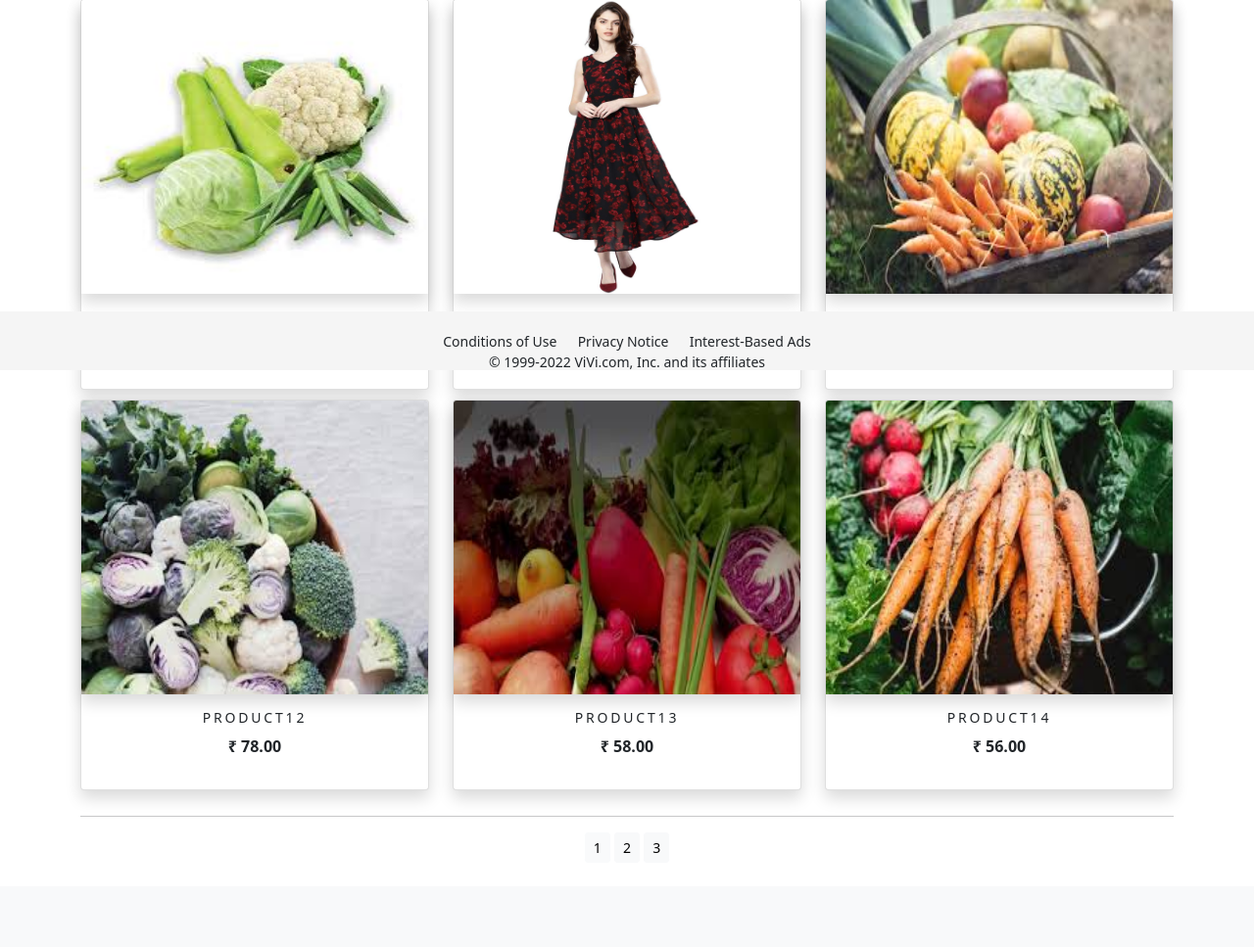
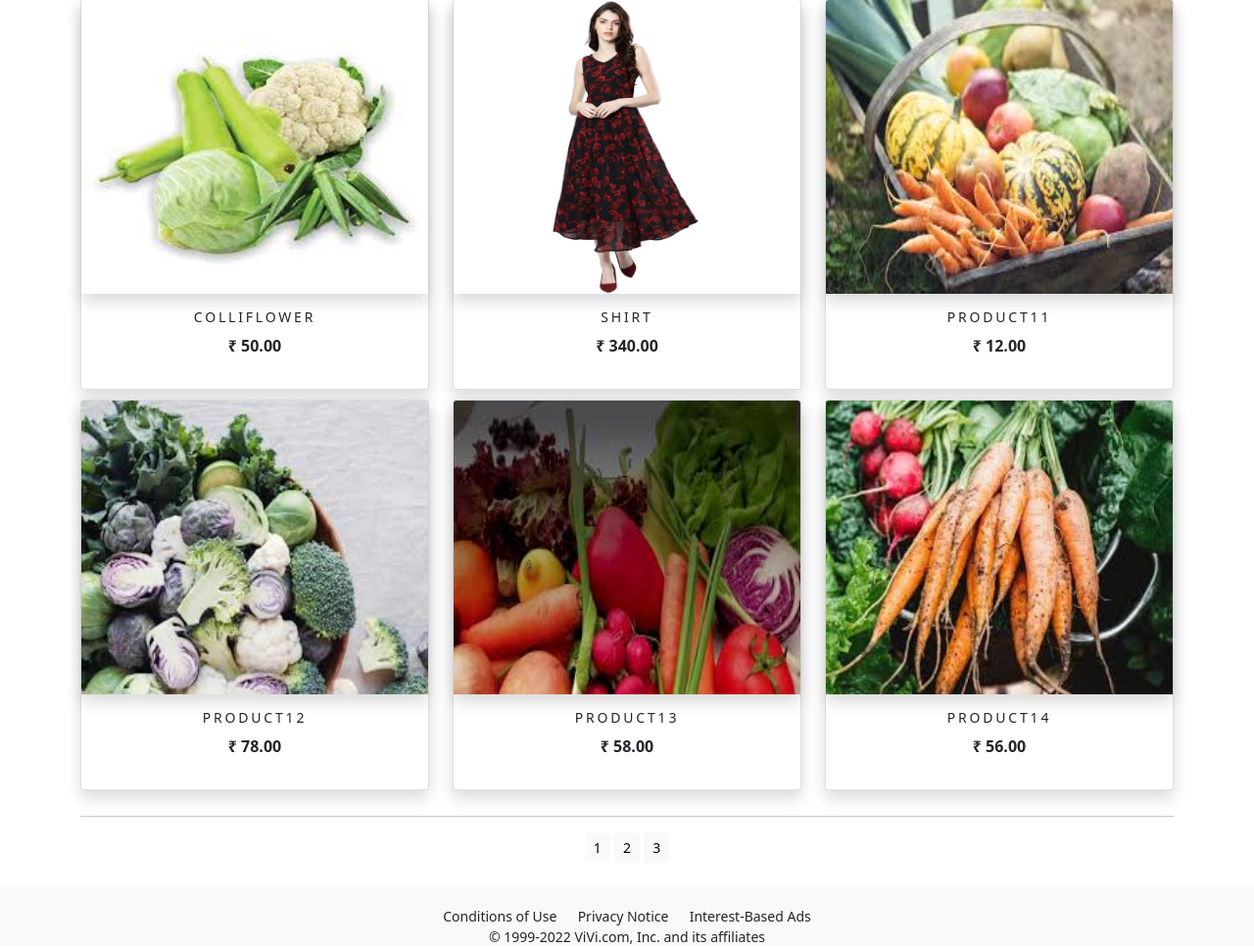
Before and after one commit to VISWAJIT-PS/ecommerceproject, a Django app: page / in a window 1280 px wide; the page is wider, and only the part inside the window is pictured. Shown: the part 406-1373 px from the top of that part at 98% size. Before the commit the page ends 1277 px from the top of that part, so only its background shows below. Run offline with Django 3.2, Linux system fonts and the light colour scheme; data comes from the database, SQL or seed files in the repository; both versions use the stored data as it was after the commit; some libraries are stand-ins or nearby versions.

Commit message:
bugfix 9

```diff
--- a/static/css/custom.css
+++ b/static/css/custom.css
@@ -18,16 +18,9 @@ body {
     height:60px;
 
 }
-.my_footer p{
+.my_footer{
     padding-top:20px;
     font-size:14px;
-
-   position:absolute;
-   bottom:0;
-   width:100%;
-   height:60px;   /* Height of the footer */
-   background:#F5F5F5;
-
 
 }
 
@@ -57,6 +50,7 @@ body {
 .my_image_padding{
     padding:5px;
 }
+
 .my_bottom_margin{
     margin-bottom:10px;
 }
```
Also changed, not shown: db.sqlite3.
